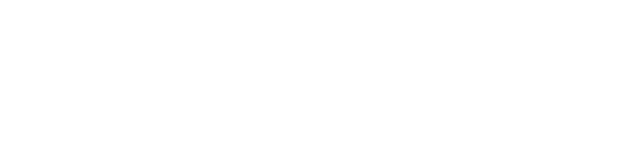
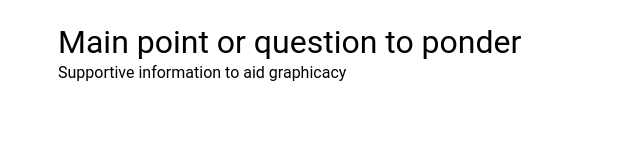
Before and after one commit to robcrock/simple_chart_boilerplate, a plain HTML site: page index.html in a window 1280 px wide. Shown: the whole page, without its empty margins (0-640 px from the left). Drawn offline with nearby package versions, Linux system fonts and the light colour scheme.

Commit message:
Made the code more generalized.

```diff
--- a/chart.js
+++ b/chart.js
@@ -1,6 +1,5 @@
 d3.csv('data.csv').then(data => {
-
-  // Here we'll structure our data
+  // Transform your data
 
   createChart(data);
 
@@ -28,14 +27,12 @@ class Chart {
 
   draw() {
 
-    // Define a space to place everything you would want. This
-    // includes titles, axises, axis labels, and the chart.
+    // Create the parent SVG
     this.width = 960;
     this.height = 500;
     this.margin = { top: 75, right: 15, bottom: 50, left: 50 };
 
-    // The inner height and width relate the space your chart will
-    // occupy excluding space for tiles and axises.
+    // Give your title and axes some space
     this.innerHeight = this.height - (this.margin.top + this.margin.bottom);
     this.innerWidth = this.width - (this.margin.right + this.margin.left);
 
@@ -48,35 +45,54 @@ class Chart {
     this.plot = svg.append('g')
       .attr('transform', `translate(${this.margin.left},${this.margin.top})`);
 
-    // Each of these methods have an important role to play
+    // Call the necessary functions
     this.createScales();
     this.addAxes();
+    this.addTitles()
     this.addChart();
+  }
+
+  createScales() {
+    // These map our data to positions on the screen
+    // https://github.com/d3/d3-scale
+
+    // this.xScale = d3.someScale()
+    //   .domain([])
+    //   .range([]);
+
+    // this.yScale = d3.someScale()
+    //   .range([])
+    //   .domain([]);
+  }
+
+  addAxes() {
+    // Axes aren't necessary for every chart type, but
+    // you know where to add your code if you need them.
 
   }
 
-  createScales() {
-    // Shorthand to save typing
-    const m = this.margin;
+  addTitles() {
+    // Add chart title
+    this.plot.append('text')
+      .attr("class", "chart title")
+      .attr('x', 0)
+      .attr('y', -30)
+      .text("Main point or question to ponder");
 
-    // The scales we need will depend on our chart.
+    // Add chart subtitle
+    this.plot.append('text')
+      .attr("class", "chart subtitle")
+      .attr('x', 0)
+      .attr('y', -5)
+      .text("Supportive information to aid graphicacy");
 
-  }
+    // Add x-axis title
 
-  addAxes() {
-
-    const m = this.margin;
-
-    // The axises we need will depend on our chart.
-
+    // Add y-axis title
   }
 
   addChart() {
-
-    const m = this.margin;
-
-    // Now we get to finally see those lovely SVGs
-
+    // Now it is time to see those lovely SVGs <3
   }
 
 }
--- a/index.html
+++ b/index.html
@@ -1,17 +1,14 @@
 <!DOCTYPE html>
 <html lang="en">
-
 <head>
   <meta charset="UTF-8">
   <script src="https://cdnjs.cloudflare.com/ajax/libs/d3/4.10.0/d3.min.js"></script>
   <script src="https://d3js.org/d3-dsv.v1.min.js"></script>
   <script src="https://d3js.org/d3-fetch.v1.min.js"></script>
   <link rel="stylesheet" href="style.css">
-  <title>A Simple Bar Chart</title>
+  <title>A Simple Blah Chart</title>
 </head>
-
 <body>
   <script src="chart.js"></script>
 </body>
-
 </html>
--- a/style.css
+++ b/style.css
@@ -0,0 +1,12 @@
+/* General */
+text {
+  font-family: roboto;
+}
+
+/* Titles */
+.chart.subtitle {
+  font-size: 16px;
+}
+.chart.title {
+  font-size: 32px;
+}
```
